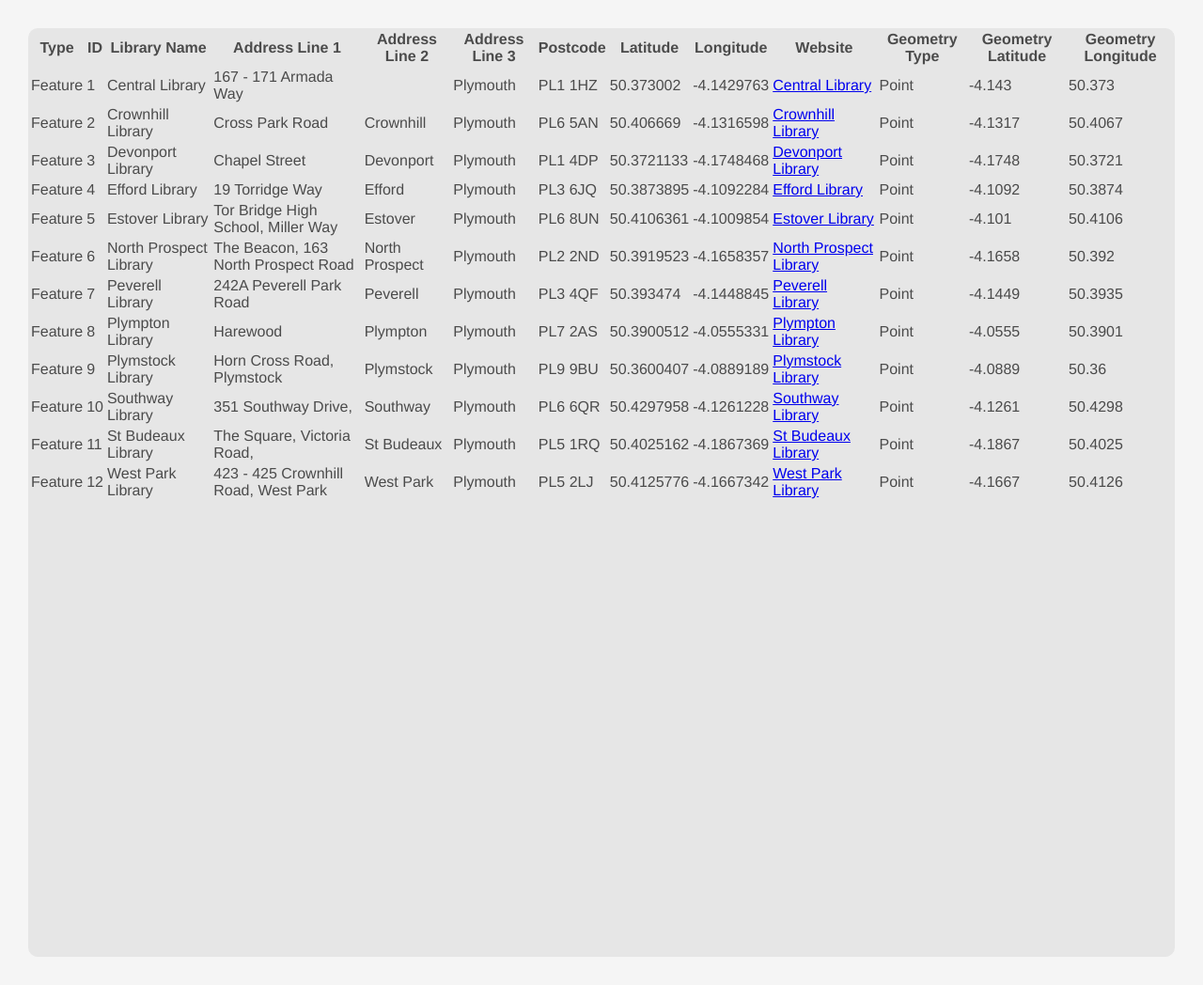
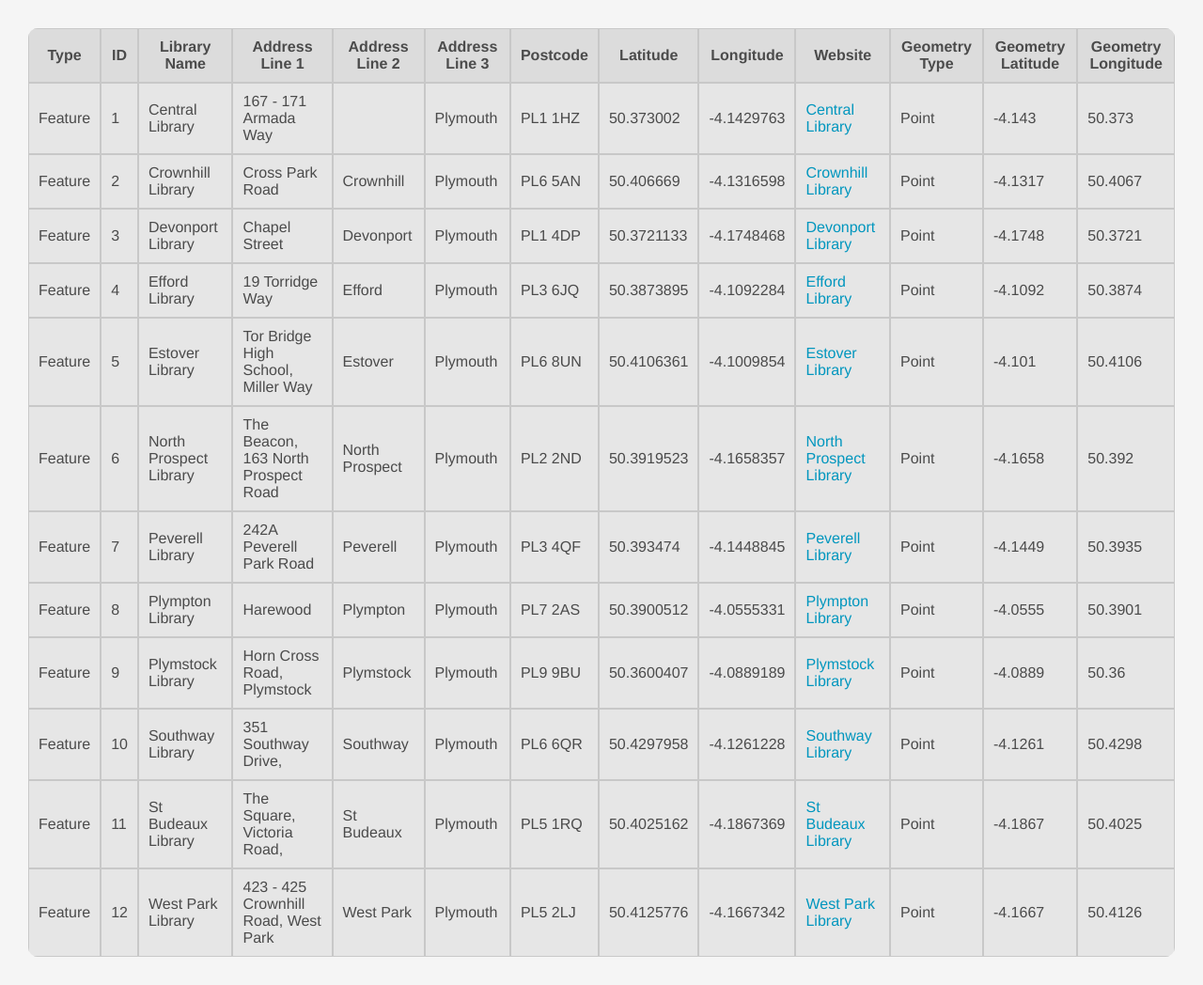
Before and after one commit to Xtrendence/COMP2001-Coursework, a PHP site: page /data.php in a window 1280 px wide. Shown: the whole page at 94% size. Run offline with PHP 8.4, Linux system fonts and the light colour scheme.

Commit message:
Added styling to table.

```diff
--- a/assets/css/style.css
+++ b/assets/css/style.css
@@ -17,6 +17,10 @@ button, input {
 	border:none;
 	outline:none;
 	transition:background 0.25s, color 0.25s;
+}
+a {
+	text-decoration:none;
+	color:rgb(0,150,190);
 }
 .noselect {
 	-webkit-user-select:none;
@@ -67,3 +71,12 @@ button, input {
 	-webkit-overflow-scrolling:touch;
 	background:rgb(230,230,230);
 }
+th, td {
+	padding:10px;
+	border-style:solid;
+	border-width:1px;
+	border-color:rgb(200,200,200);
+}
+th {
+	background:rgb(220,220,220);
+}
--- a/data.php
+++ b/data.php
@@ -54,7 +54,7 @@
 	<body>
 		<div class="data-wrapper">
 			<div class="table-wrapper">
-				<table>
+				<table cellspacing="0">
 					<tr>
 						<th>Type</th>
 						<th>ID</th>
```
